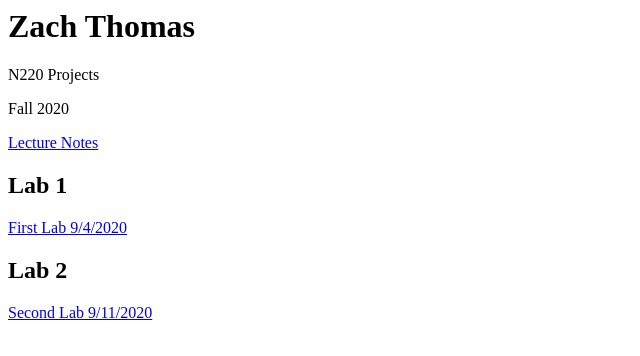
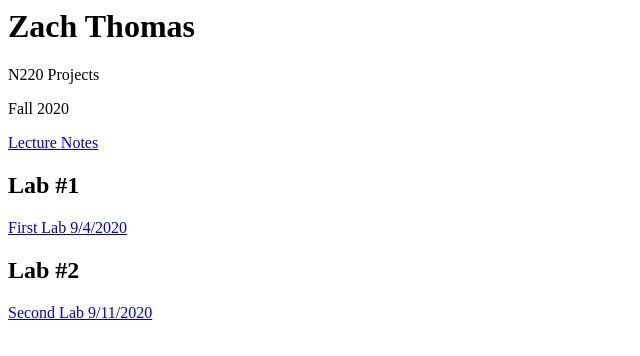
Before and after one commit to ZachThomas-iu/n220fall2020, a plain HTML site: page index.html in a window 1280 px wide. Shown: the full height of the page, 0-640 px from the left. Drawn offline with Linux system fonts and the light colour scheme.

Commit message:
Updating the index page

```diff
--- a/index.html
+++ b/index.html
@@ -7,10 +7,10 @@
 
         <p><a href="notes/index.html">Lecture Notes</a></p>
 
-        <h2>Lab 1</h2>
+        <h2>Lab #1</h2>
         <p><a href="labs/lab1/index.html">First Lab 9/4/2020</a></p>
 
-        <h2>Lab 2</h2>
+        <h2>Lab #2</h2>
         <p><a href="labs/lab2/index.html">Second Lab 9/11/2020</a></p>
 
     </body>
```
